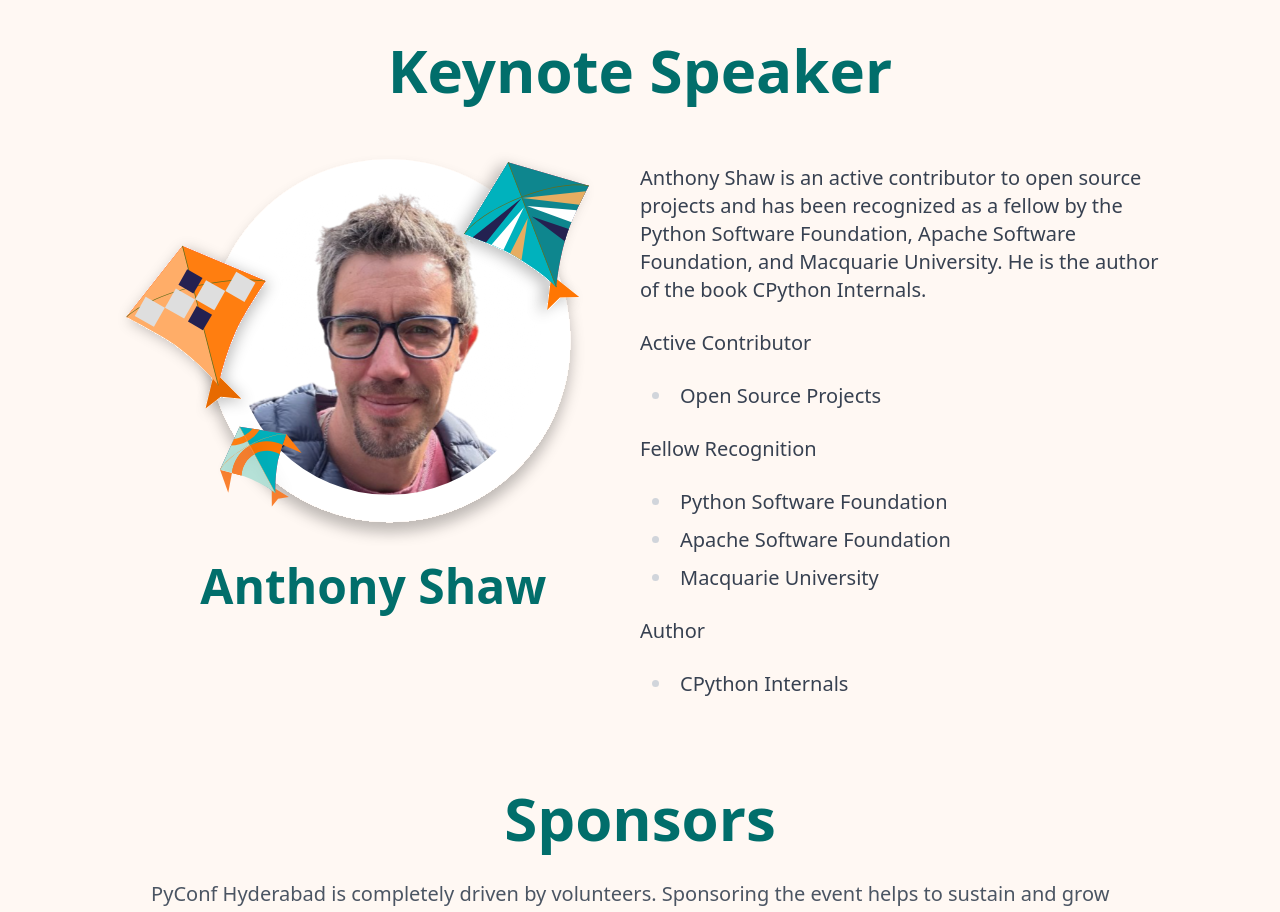
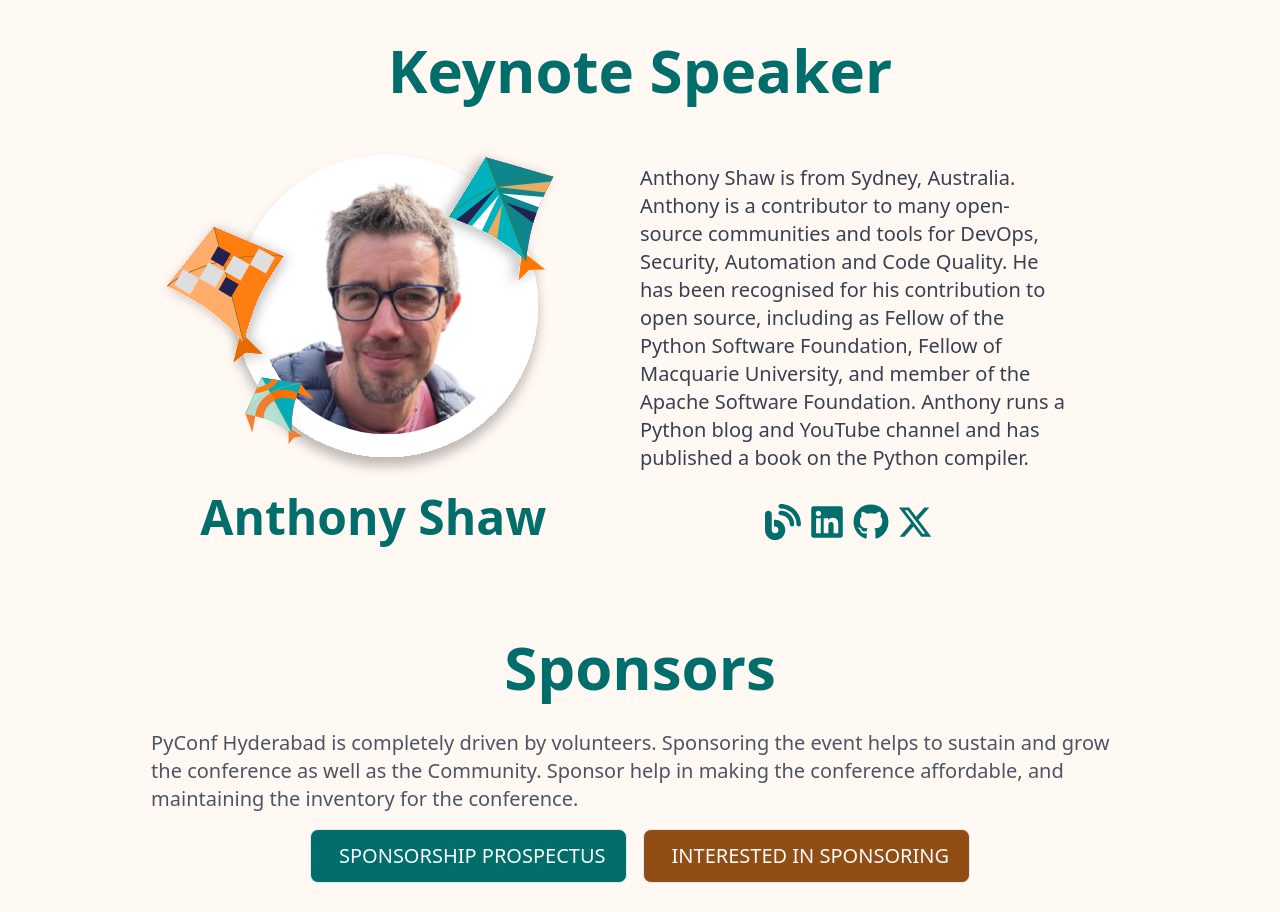
Before and after one commit to bkamapantula/pyconfhyd2025, a Next.js app: page / in a window 1280 px wide. Shown: the part 1400-2312 px from the top of the page. Built offline with nearby package versions, Linux system fonts and the light colour scheme.

Commit message:
Add social icons to keynote speaker, updated bio (#58)

```diff
--- a/data/speakers.js
+++ b/data/speakers.js
@@ -3,4 +3,26 @@
   title: 'Keynote Speaker',
   speakerImgUrl: '/images/speakers/anthony-shaw.svg',
   speakerImgAlt: "Anthony Shaw's picture",
+  socials: [
+    {
+      name: 'Blog',
+      url: 'https://tonybaloney.github.io/#blog',
+      ariaLabel: "Hyperlink to Anthony Shaw's blog.",
+    },
+    {
+      name: 'LinkedIn',
+      url: 'https://www.linkedin.com/in/anthonypshaw',
+      ariaLabel: "Hyperlink to Anthony Shaw's LinkedIn page.",
+    },
+    {
+      name: 'GitHub',
+      url: 'https://github.com/tonybaloney',
+      ariaLabel: "Hyperlink to Anthony Shaw's GitHub page.",
+    },
+    {
+      name: 'X',
+      url: 'https://x.com/anthonypjshaw',
+      ariaLabel: "Hyperlink to Anthony Shaw's X page.",
+    },
+  ]
 };
--- a/pages-content/keynotes/anthonyShaw.mdx
+++ b/pages-content/keynotes/anthonyShaw.mdx
@@ -1,12 +1 @@
-Anthony Shaw is an active contributor to open source projects and has been recognized as a fellow by the Python Software Foundation, Apache Software Foundation, and Macquarie University. He is the author of the book CPython Internals.
-
-Active Contributor
-  - Open Source Projects
-
-Fellow Recognition
-  - Python Software Foundation
-  - Apache Software Foundation
-  - Macquarie University
-
-Author
-  - CPython Internals
+Anthony Shaw is from Sydney, Australia. Anthony is a contributor to many open-source communities and tools for DevOps, Security, Automation and Code Quality. He has been recognised for his contribution to open source, including as Fellow of the Python Software Foundation, Fellow of Macquarie University, and member of the Apache Software Foundation. Anthony runs a Python blog and YouTube channel and has published a book on the Python compiler.
--- a/src/components/Icon.jsx
+++ b/src/components/Icon.jsx
@@ -7,6 +7,7 @@
   FaEnvelope,
   FaHandHoldingHeart,
   FaDiscord,
+  FaBlog
 } from 'react-icons/fa6';
 import { MdLightMode, MdDarkMode } from 'react-icons/md';
 import { GiHamburgerMenu } from 'react-icons/gi';
@@ -26,6 +27,7 @@
   Moon: MdDarkMode,
   HandHoldingHeart: FaHandHoldingHeart,
   Discord: FaDiscord,
+  Blog: FaBlog,
 };
 
 export const Icon = ({ name, size = 36, className = '', padding = 0 }) => {
--- a/src/components/KeynoteSpeaker.jsx
+++ b/src/components/KeynoteSpeaker.jsx
@@ -3,9 +3,11 @@
 import { Heading } from './Typography';
 import MdxLayout from '@/components/MdxLayout';
 import AnthonyShawDescription from '@/keynotes/anthonyShaw.mdx';
+import Icon from '@/components/Icon';
+import Link from 'next/link';
 
 export function KeynoteSpeaker() {
-  const { name, title, speakerImgUrl, speakerImgAlt } = KEYNOTE_SPEAKER;
+  const { name, title, speakerImgUrl, speakerImgAlt, socials } = KEYNOTE_SPEAKER;
   return (
     <section
       id="keynote-speaker"
@@ -21,14 +23,14 @@
       <div className="flex flex-col items-center">
         <div className="flex md:flex-row flex-col">
           {/* Left Section */}
-          <div className="flex flex-col md:w-1/2">
+          <div className="flex flex-col md:w-1/2 items-center">
             {/* Speaker Photo */}
-            <div className="md:w-100">
+            <div className="w-10/12 md:w-100">
               <Image
                 src={speakerImgUrl}
                 alt={speakerImgAlt}
-                width={400}
-                height={400}
+                width={240}
+                height={240}
                 className="w-full h-full object-cover"
               />
             </div>
@@ -42,11 +44,25 @@
             </Heading>
           </div>
           {/* Right Section */}
-          <div className="bg-primary dark:bg-secondary md:mt-8 text-gray-50 md:w-1/2">
+          <div className="bg-primary dark:bg-secondary md:mt-8 text-gray-50 md:w-2/5">
             <div className="">
               <MdxLayout className="text-gray-600 dark:text-gray-400">
                 <AnthonyShawDescription />
               </MdxLayout>
+            </div>
+            <div className="flex flex-row flex-wrap mt-8 justify-center">
+              {socials.map((item, index) => (
+                <Link
+                  key={index}
+                  className="text-secondary-600 hover:text-secondary-950 dark:text-secondary-400 dark:hover:text-gray-50 mr-2"
+                  href={item.url}
+                  target="_blank"
+                  aria-label={item.ariaLabel}
+                  rel="noopener noreferrer"
+                >
+                  <Icon name={item.name} />
+                </Link>
+              ))}
             </div>
           </div>
         </div>
```
